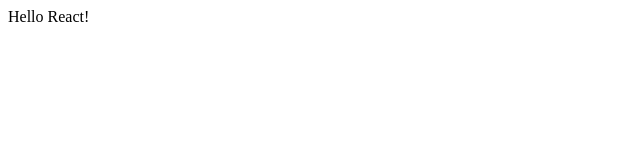
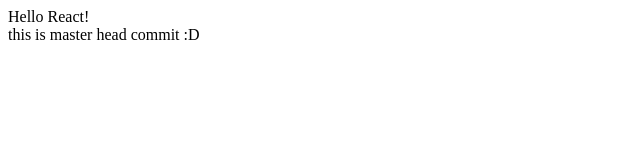
Before and after one commit to EslamHiko/getting-started-js-oss, a React app: page src/index.html in a window 1280 px wide. Shown: the whole page, without its empty margins (0-640 px from the left). Built offline with nearby package versions, Linux system fonts and the light colour scheme.

Commit message:
commiting to master

```diff
--- a/src/index.html
+++ b/src/index.html
@@ -11,5 +11,8 @@
     <div id="index">
 
     </div>
+    <div>
+      this is master head commit :D
+    </div>
   </body>
 </html>
```
